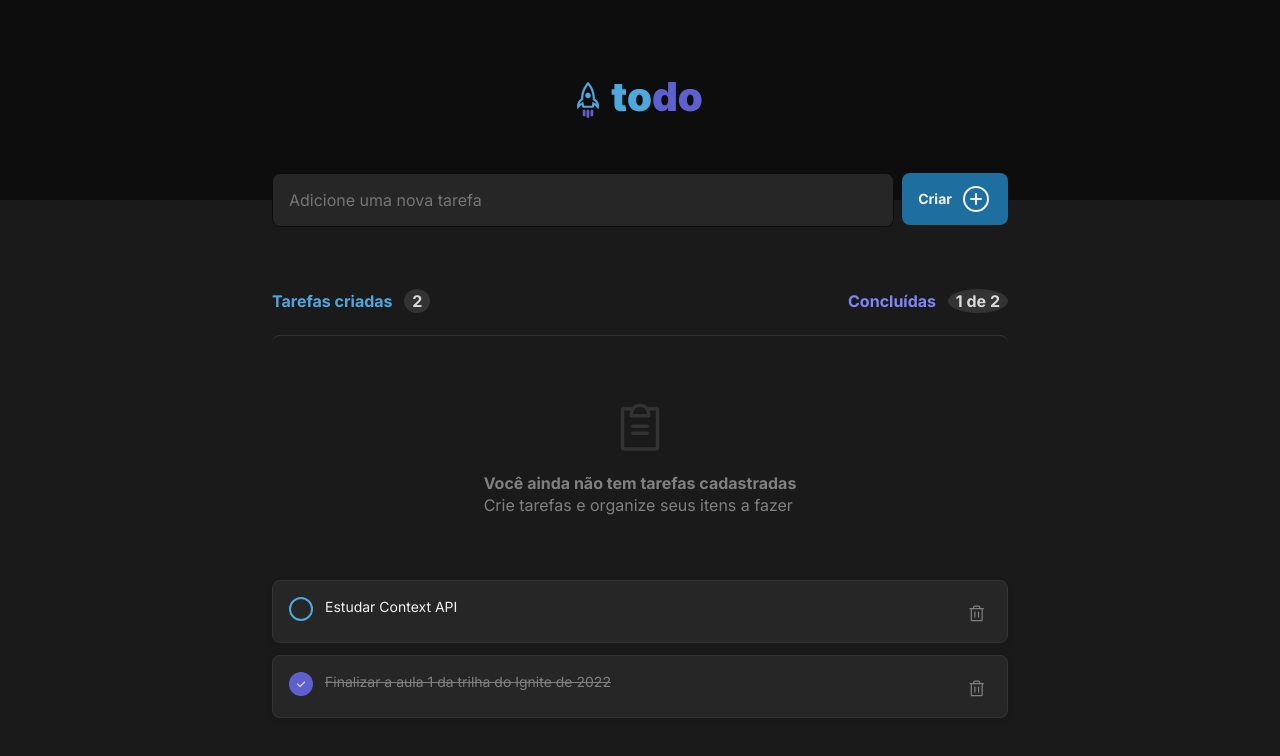
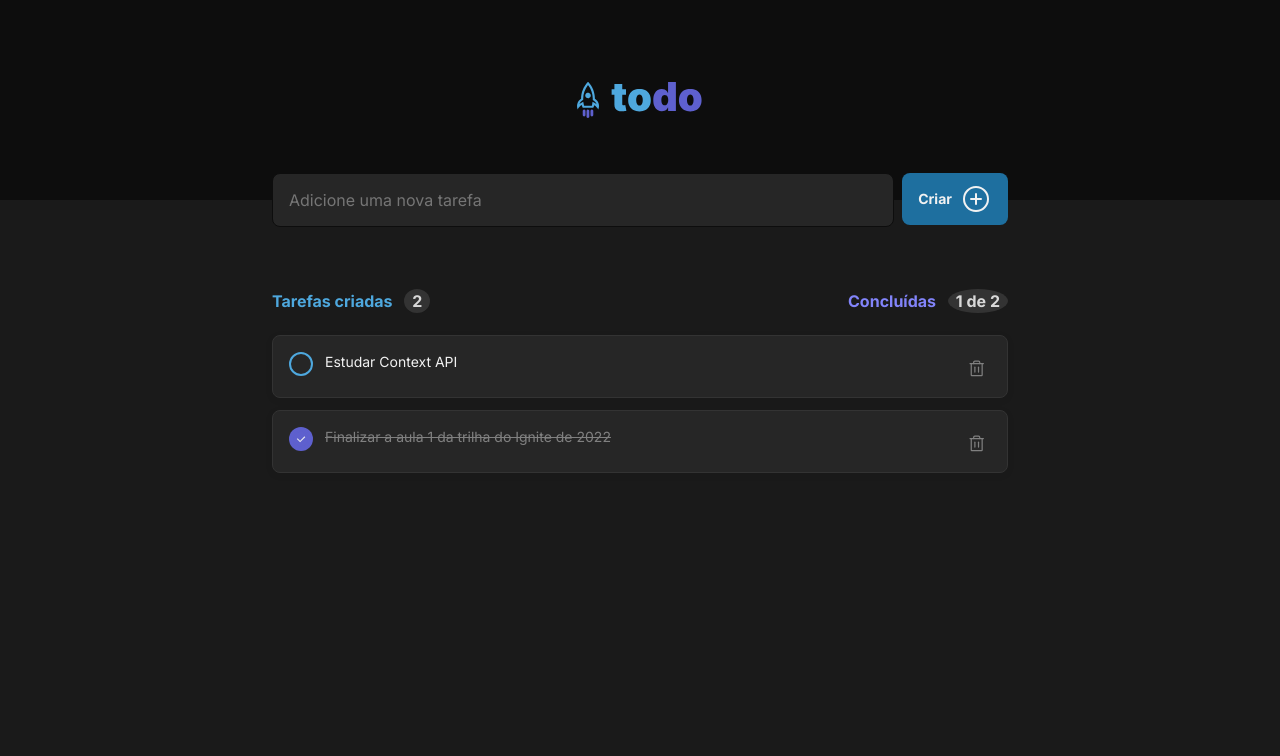
Before and after one commit to SouzaVitoria/ToDo-List, a React (Vite) app: page / in a window 1280 px wide. Shown: the top 756 px of the page. Built offline with nearby package versions, Linux system fonts and the light colour scheme.

Commit message:
improved component name - Todo to Task

```diff
--- a/src/components/Todos/Todo.tsx
+++ b/src/components/Todos/Task.tsx
@@ -1,8 +1,8 @@
 import { Trash } from "phosphor-react";
 import { TaskProps } from "../../typings/typings";
-import styles from "./Todo.module.css"
+import styles from "./Task.module.css"
 
-export function Todo({ todo, onCompletedTodo, onDeletedTask }: TaskProps) {
+export function Task({ todo, onCompletedTodo, onDeletedTask }: TaskProps) {
   return (
     <div className={`${styles.todo} ${todo.done ? styles.selectedTodo : ""}`}>
       <a
--- a/src/components/Todos/Todos.tsx
+++ b/src/components/Todos/Todos.tsx
@@ -2,7 +2,7 @@ import { useEffect, useState } from "react";
 import { ClipboardText } from "phosphor-react";
 import { ITask } from "../../typings/typings";
 import { Form } from "../Form/Form";
-import { Todo } from "./Todo";
+import { Task } from "./Task";
 import styles from "./Todos.module.css"
 
 const todosData = [
@@ -65,19 +65,13 @@ export function Todos() {
           </p>
         </div>
 
-        <div className={styles.nothingToDo}>
-          <ClipboardText size={56} color="#333333" />
-          <div className={styles.messages}>
-            <strong> Você ainda não tem tarefas cadastradas </strong>
-            <p> Crie tarefas e organize seus itens a fazer </p>
-          </div>
-        </div>
-
+        {
+          tasks.length > 0 ? (
             <div className={styles.todosContent}>
               {
                 tasks.map((task: ITask) => {
                   return (
-                <Todo
+                    <Task
                       key={task.id}
                       todo={task}
                       onCompletedTodo={handleCompletedTodo}
@@ -87,7 +81,17 @@ export function Todos() {
                 })
               }
             </div>
+          ) : (
+            <div className={styles.nothingToDo}>
+              <ClipboardText size={56} color="#333333" />
+              <div className={styles.messages}>
+                <strong> Você ainda não tem tarefas cadastradas </strong>
+                <p> Crie tarefas e organize seus itens a fazer </p>
               </div>
             </div>
           )
         }
+      </div>
+    </div>
+  )
+}
```
Also changed, not shown: src/components/Todos/Task.module.css (renamed from src/components/Todos/Todo.module.css). Lines whose indentation alone changed are shown as unchanged.
